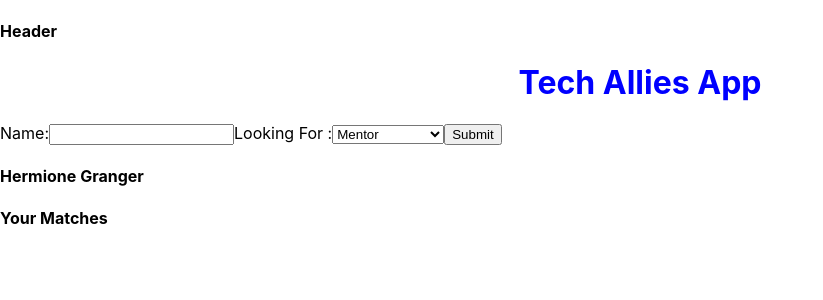
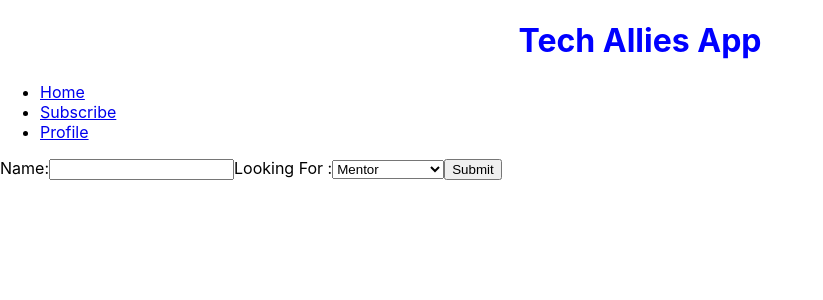
Before and after one commit to womendrivendev/google-oct-2018, a React (Create React App) app in the folder ta/: page / in a window 1280 px wide. Shown: the top 300 px of the page, without its empty margins (0-823 px from the left). Built offline with nearby package versions, Linux system fonts and the light colour scheme.

Commit message:
Add react router

```diff
--- a/ta/package.json
+++ b/ta/package.json
@@ -7,6 +7,7 @@
     "node-sass": "^4.9.4",
     "react": "^16.5.2",
     "react-dom": "^16.5.2",
+    "react-router-dom": "^4.3.1",
     "react-scripts": "2.0.5"
   },
   "scripts": {
--- a/ta/src/App.js
+++ b/ta/src/App.js
@@ -1,4 +1,6 @@
 import React, { Component } from "react";
+import { BrowserRouter as Router, Route, Link } from "react-router-dom"
+
 import "./App.scss";
 import Subscription from "./subscription";
 import Profile from "./components/Profile";
@@ -7,12 +9,16 @@ import Header from "./components/Header";
 class App extends Component {
   render() {
     return (
-      <div className="App">
-        <Header />
-        <h1>Tech Allies App</h1>
-        <Subscription />
-        <Profile />
-      </div>
+      <Router>
+        <div className="App">
+          <Header />
+          <div>
+            <Route exact path="/profile" component={Profile} />
+            <Route exact path="/subscribe" component={Subscription} />
+            <Route exact path="/" component={Subscription} />
+          </div>
+        </div>
+      </Router>
     );
   }
 }
--- a/ta/src/components/Header.js
+++ b/ta/src/components/Header.js
@@ -1,10 +1,16 @@
 import React, { Component } from 'react'
+import { Link } from "react-router-dom"
 
 class Header extends Component {
   render() {
     return (
       <div>
-        <h4>Header</h4>
+        <h1>Tech Allies App</h1>
+          <ul>
+            <li><Link to="/">Home</Link></li>
+            <li><Link to="/subscribe">Subscribe</Link></li>
+            <li><Link to="/profile">Profile</Link></li>
+          </ul>
       </div>
     )
   }
```
Also changed, not shown: ta/src/components/ReactRouter.js (deleted, +0 -17 lines), 2 other files (tests, documents, lock files or other folders).
